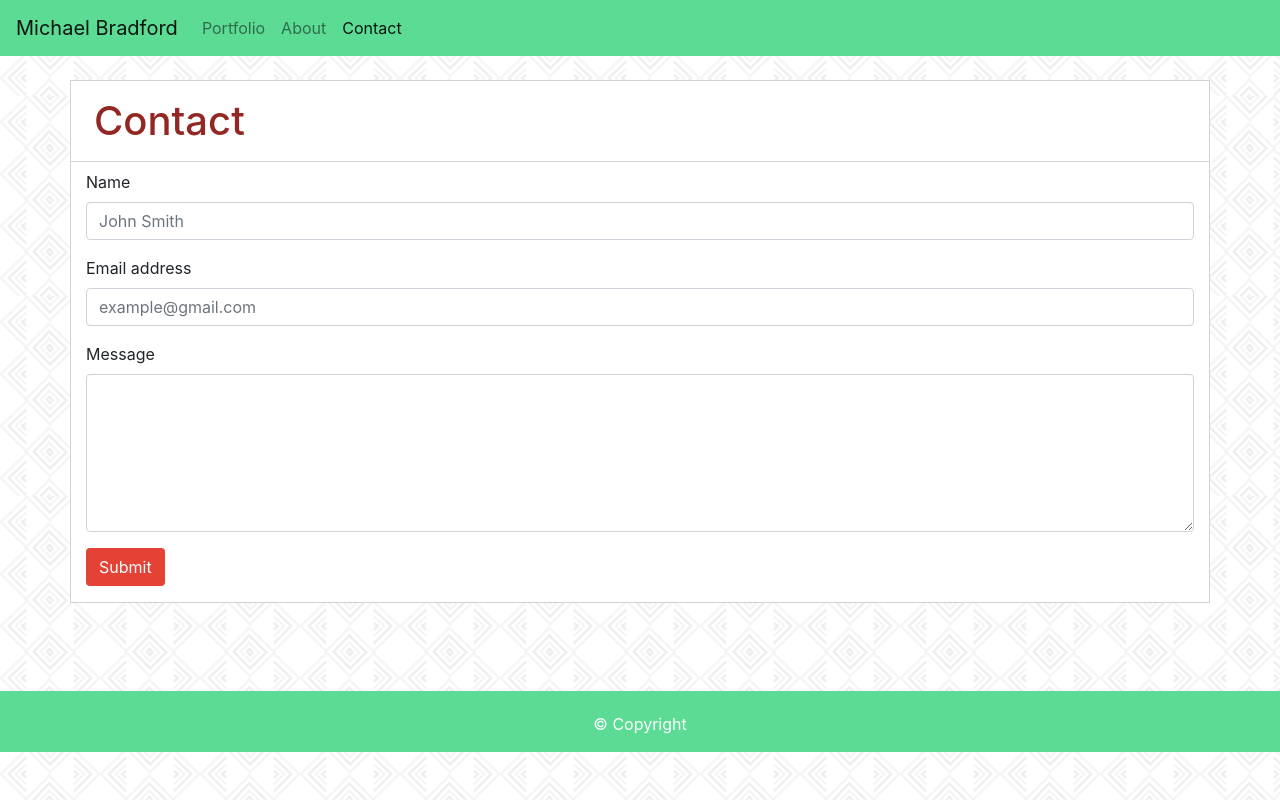
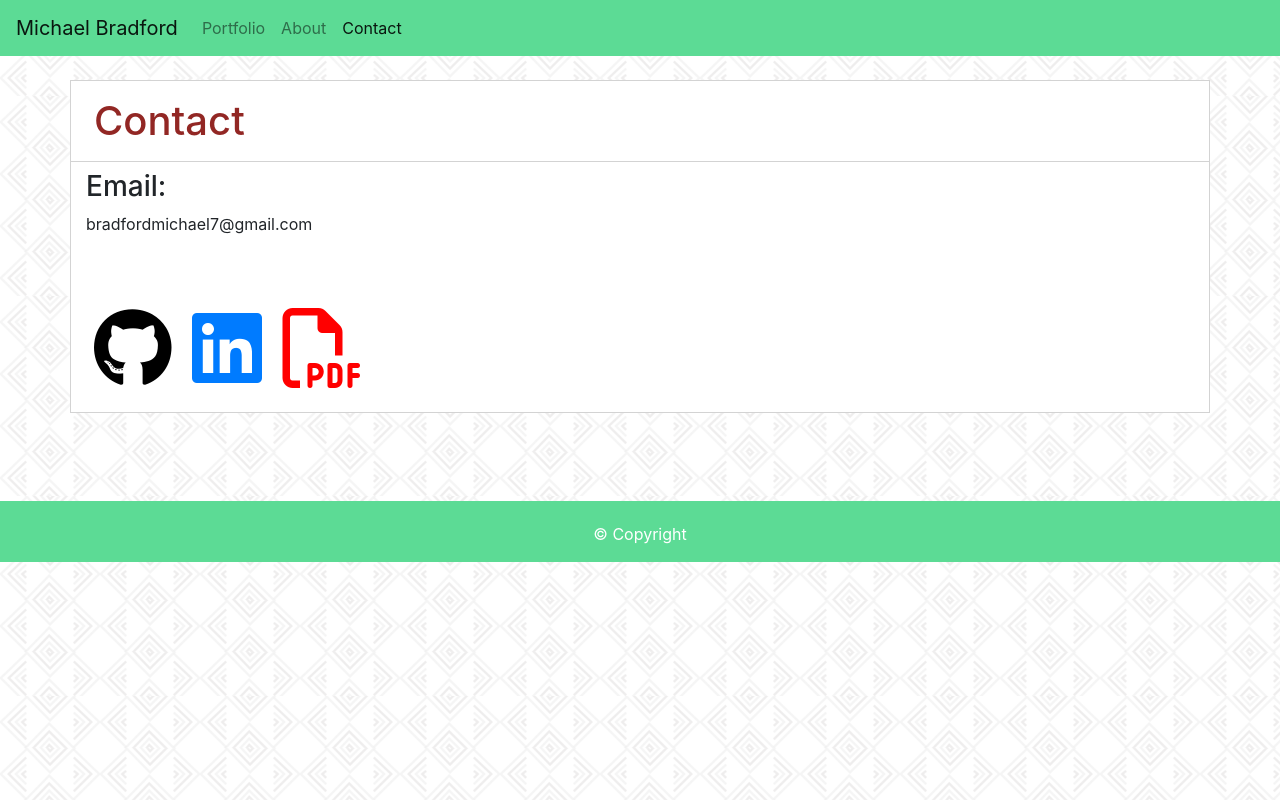
Before and after one commit to mjbradford777/Bootstrap-Portfolio, a plain HTML site: page contact.html in a window 1280 px wide. Drawn offline with nearby package versions, Linux system fonts and the light colour scheme.

Commit message:
added links and updated contact page

```diff
--- a/assets/css/style.css
+++ b/assets/css/style.css
@@ -39,6 +39,14 @@ nav {
     background-color: #E34234;
 }
 
+.far {
+    margin: 0.5rem;
+}
+
+.fab {
+    margin: 0.5rem;
+}
+
 #indexFooter {
     position: relative;
     top: 1rem;
@@ -61,6 +69,14 @@ nav {
     display: none;
 }
 
+#github {
+    color: black;
+}
+
+#resume {
+    color: red;
+}
+
 @media screen and (min-width: 590px) and (max-width: 1215px) {
     html {
         font-size: 10px;
--- a/contact.html
+++ b/contact.html
@@ -6,6 +6,7 @@
         <title>Portfolio</title>
         <link rel="stylesheet" href="https://stackpath.bootstrapcdn.com/bootstrap/4.3.1/css/bootstrap.min.css" integrity="sha384-ggOyR0iXCbMQv3Xipma34MD+dH/1fQ784/j6cY/iJTQUOhcWr7x9JvoRxT2MZw1T" crossorigin="anonymous">
         <link rel="stylesheet" type="text/css" href="assets/css/style.css">
+        <script src="https://kit.fontawesome.com/2da00a6357.js" crossorigin="anonymous"></script>
     </head>
 
     <body>
@@ -33,21 +34,16 @@
                 <h1 class="col">Contact</h1>
             </header>
 
-            <form>
-                <div class="form-group">
-                    <label for="name">Name</label>
-                    <input type="text" class="form-control" id="name" placeholder="John Smith">
+            <section>
+                <h3>Email:</h3><p>bradfordmichael7@gmail.com</p>
+                <br>
+                <br>
+                <div>
+                    <a id="github-link" href="https://github.com/mjbradford777" target="_blank"><i id="github" class="fab fa-github fa-5x"></i></a>
+                    <a id="linkedin-link" href="https://www.linkedin.com/in/michael-bradford-7345b3107" target="_blank"><i id="linkedin" class="fab fa-linkedin fa-5x"></i></a>
+                    <a id="resume-link" href="#" target="_blank"><i id="resume" class="far fa-file-pdf fa-5x"></i></a>
                 </div>
-                <div class="form-group">
-                    <label for="exampleInputEmail1">Email address</label>
-                    <input type="email" class="form-control" id="exampleInputEmail1" aria-describedby="emailHelp" placeholder="example@gmail.com">
-                </div>
-                <div class="form-group">
-                    <label for="exampleFormControlTextarea1">Message</label>
-                    <textarea class="form-control" id="exampleFormControlTextarea1" rows="6"></textarea>
-                </div>
-                <button type="submit" class="btn">Submit</button>
-            </form>
+            </section>
         </main>
 
         <br>
```
Also changed, not shown: index.html (+8 -0 lines).
